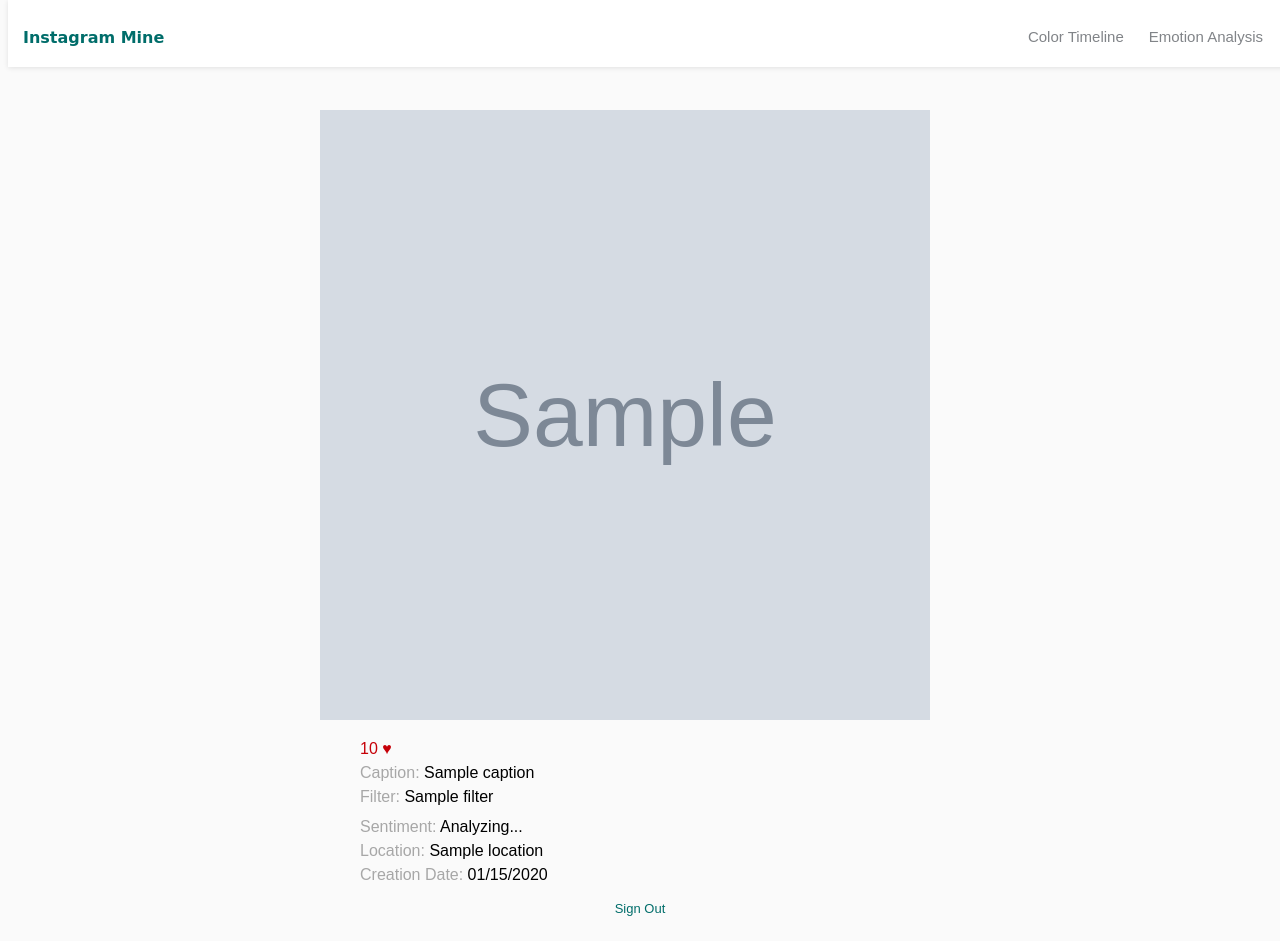
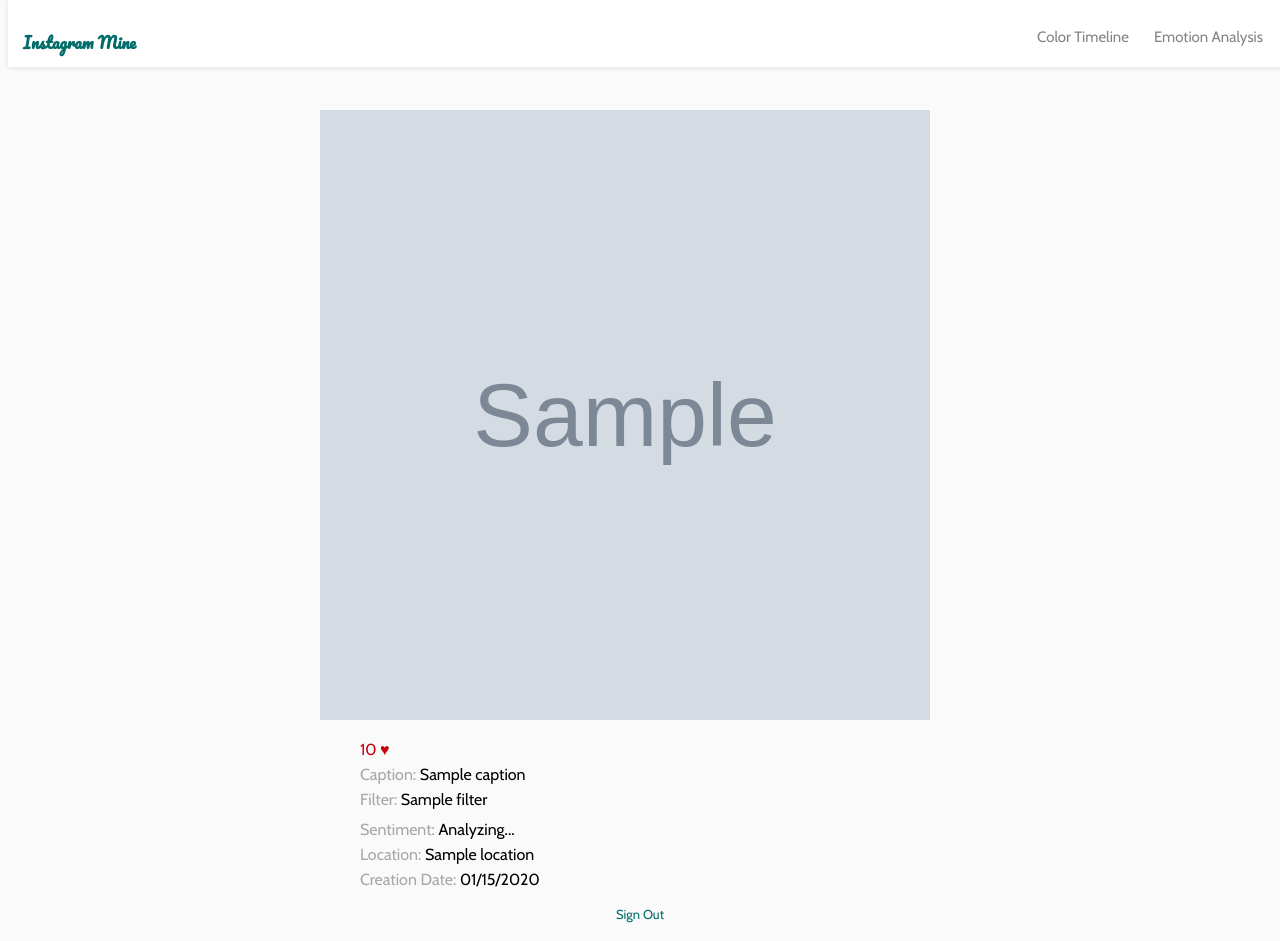
Before and after one commit to DandiW/InstaColor, a Flask app: template templates/photo.html in a window 1280 px wide. Before the commit the page ends 916 px from the top, so only its background shows below. Run offline with Flask 2, Linux system fonts and the light colour scheme; the template is opened without the code that fills it: most values are stand-ins (such as "Sample title", 1, 10 or a date in 2020); grey boxes marked "Sample" are stand-in pictures; data that the repository does not hold is empty.

Commit message:
Import custom font on Photo details page

```diff
--- a/templates/photo.html
+++ b/templates/photo.html
@@ -3,6 +3,8 @@
 <head>
 	<title>Details</title>
 	<link rel="stylesheet" href="/static/style.css" type="text/css" />
+	<link href='https://fonts.googleapis.com/css?family=Cabin|Pacifico' rel='stylesheet' type='text/css' />
+
 	<script type="text/javascript">
 		var ident = "{{ photo.identifier }}";
 		var thumbnailURL = "{{ photo.standard_resolution_url }}";
```
